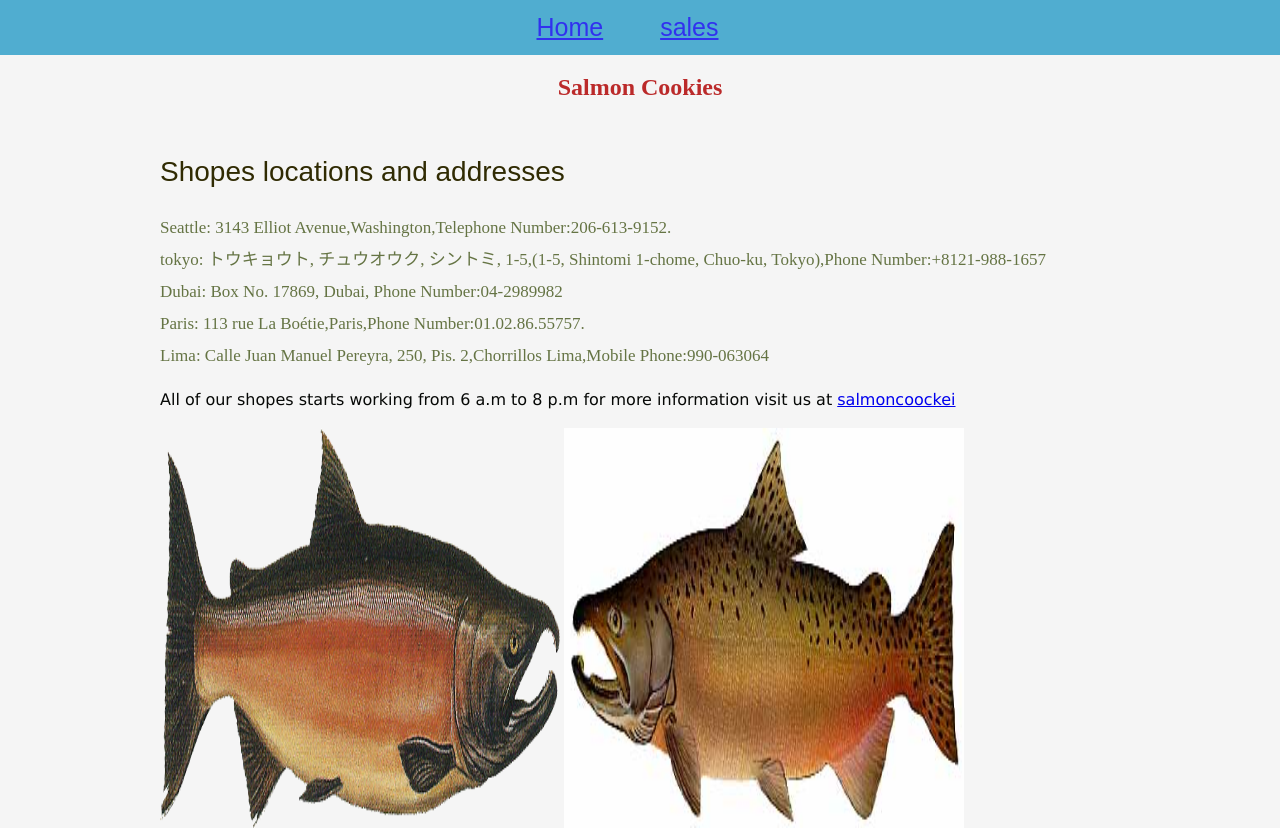
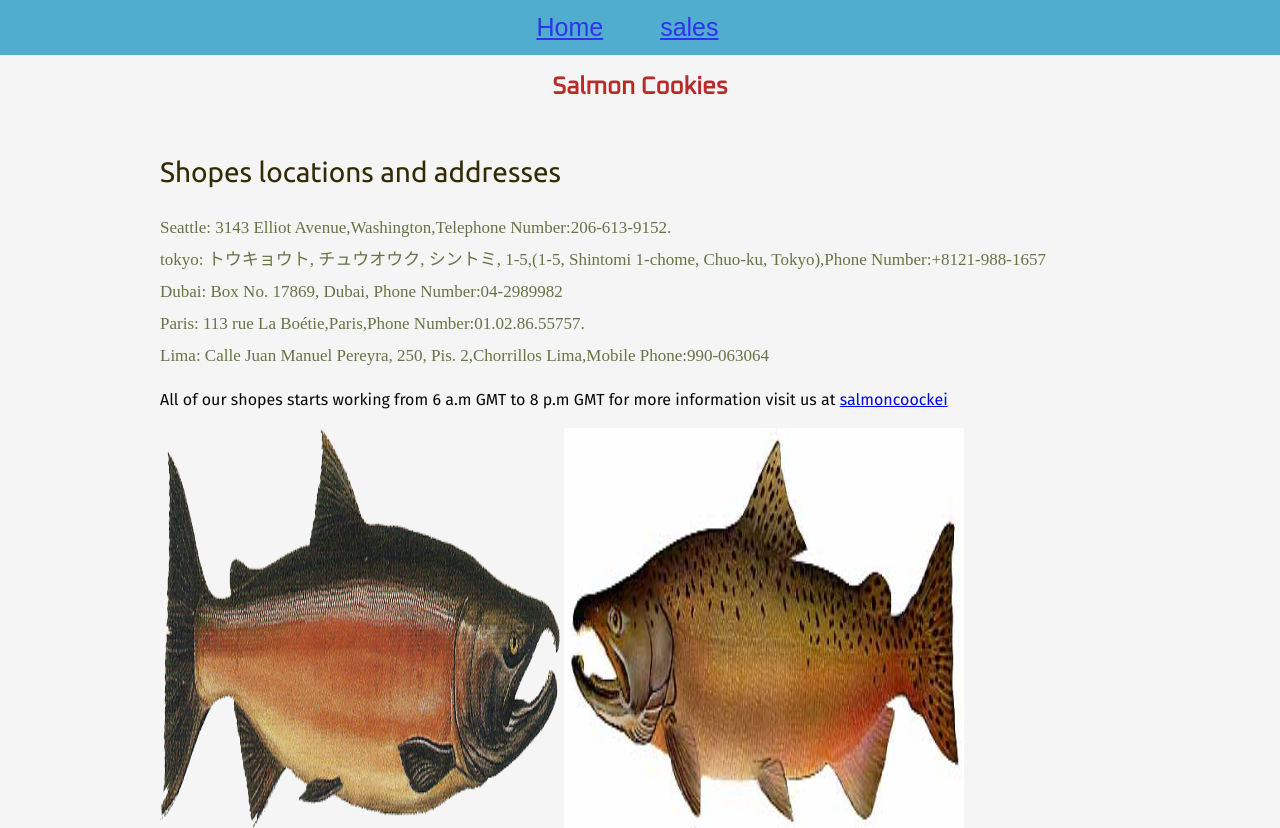
Before and after one commit to Hussein66253/cookie-stand, a plain HTML site: page index.html in a window 1280 px wide. Shown: the top 828 px of the page. Drawn offline with Linux system fonts and the light colour scheme; a web font is replaced by a local one.

Commit message:
salmon cookies finished

```diff
--- a/css/index.css
+++ b/css/index.css
@@ -1,6 +1,9 @@
-
-
- body {
+@import url('https://fonts.googleapis.com/css?family=Oxanium&display=swap');
+@import url('https://fonts.googleapis.com/css?family=Ubuntu&display=swap');
+@import url('https://fonts.googleapis.com/css?family=Simonetta&display=swap');
+@import url('https://fonts.googleapis.com/css?family=Fira+Sans&display=swap');
+@import url('https://fonts.googleapis.com/css?family=Fjalla+One&display=swap');
+body {
     position: relative;
     background-color:#f5f5f5;
     width: 960px;
@@ -34,6 +37,7 @@ body header nav ul li {
 }
 
  body header h1 {
+  font-family: 'Oxanium' ;
   text-align: center;
   font-size: x-large;
   font-weight: bolder;
@@ -44,25 +48,27 @@ body main section p {
   margin-top: 20px;
   margin-bottom: 20px;
   color: rgb(6, 8, 6);
-  font-family: 'Lucida Sans', 'Lucida Sans Regular', 'Lucida Grande', 'Lucida Sans Unicode', Geneva, Verdana, sans-serif;
 }
 #locaAndAdd {
   margin: 8%;
   padding: 1px;
 }
-h2 { color: #302b03;
-  font-family: 'Source Sans Pro', sans-serif;
+h2 {
+  color: #302b03;
+  font-family: 'Ubuntu' ;
   font-size: 28px;
   font-weight: 400;
   line-height: 32px;
   margin: 0 0 24px;
   }
 main ul {
+  font-family: 'Simonetta' ;
   color: rgb(101, 116, 68);
   line-height: 32px;
   font-size: 17px;
-
-
+}
+#info{
+  font-family: 'Fira Sans' ;
 }
 #images:hover {
   transform: scaleX(-1);
@@ -76,7 +82,7 @@ main ul {
 
 
 footer {
-
+  font-family: 'Fjalla One' ;
   background-color: black;
   color: white;
   font-weight: bold;
--- a/index.html
+++ b/index.html
@@ -33,8 +33,8 @@
                     <li>Lima: Calle Juan Manuel Pereyra, 250, Pis. 2,Chorrillos Lima,Mobile Phone:990-063064  </li>
                 </ul>
             </p>
-            <p>
-               All of our shopes starts working from 6 a.m to 8 p.m
+            <p id="info">
+               All of our shopes starts working from 6 a.m GMT to 8 p.m GMT
                for more information visit us at <a href="www.salmoncoockei.com">salmoncoockei</a>
             </p>
         </section>
```
Also changed, not shown: app.js (+14 -7 lines), sales.html (+6 -2 lines).
